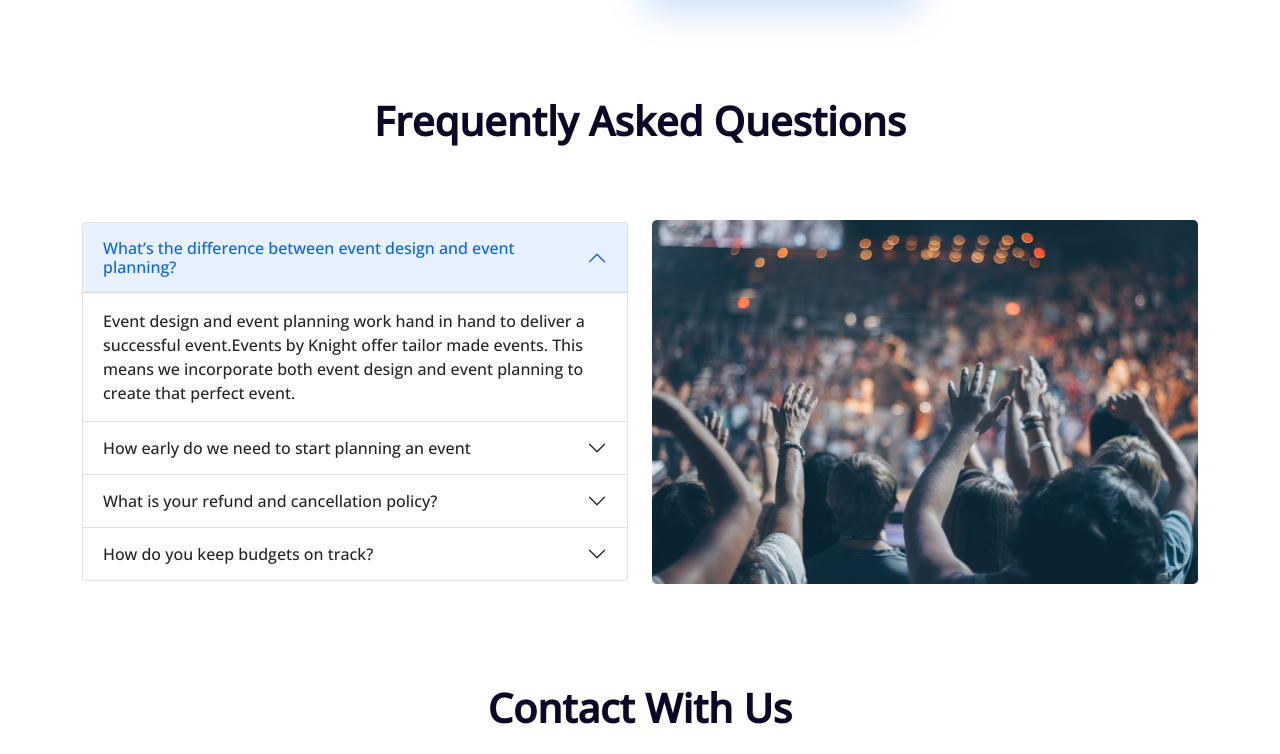
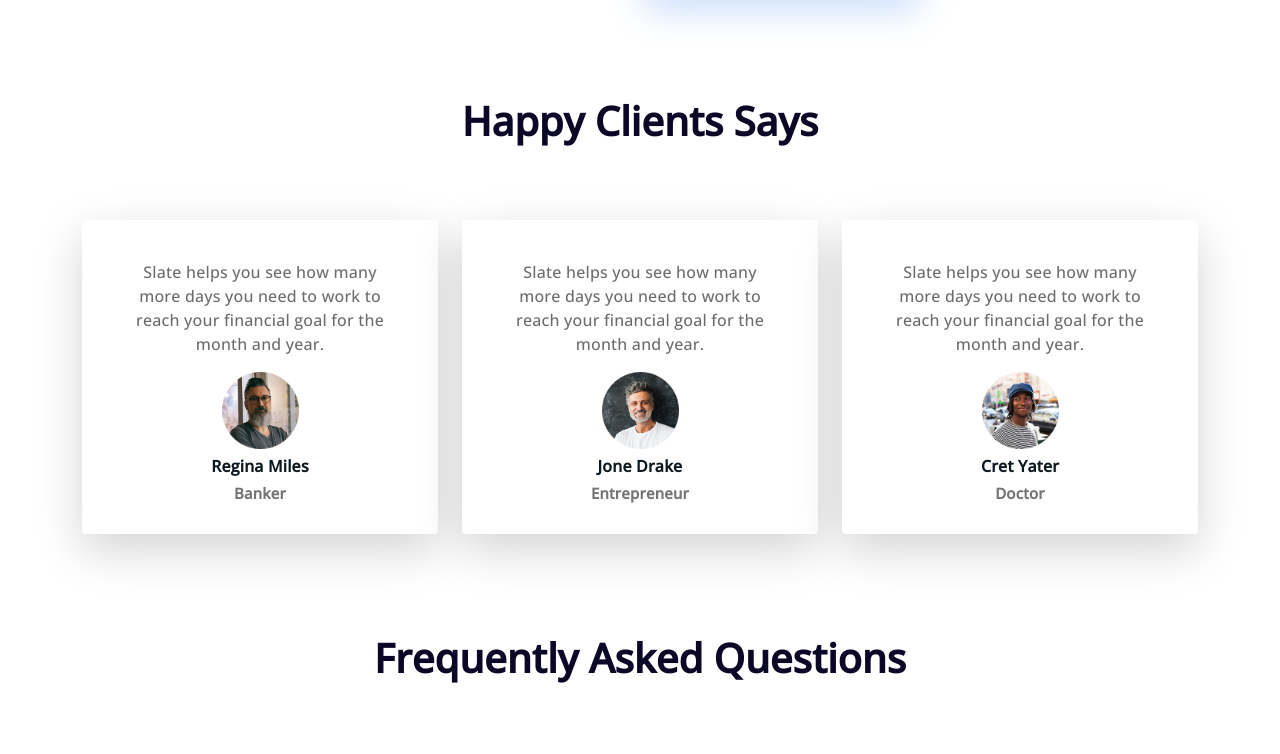
Before and after one commit to rockydey/artistic-convention-center, a plain HTML site: page index.html in a window 1280 px wide. Shown: the part 1369-2123 px from the top of the page. Drawn offline with nearby package versions, Linux system fonts and the light colour scheme.

Commit message:
clients section added

```diff
--- a/css/style.css
+++ b/css/style.css
@@ -14,6 +14,9 @@ body{
     font-family: 'Bebas Neue', cursive;
     padding-top: 20px;
     padding-bottom: 20px;
+}
+.zone-color{
+    color: #0A0826;
 }
 
 /* carousel styles */
@@ -47,6 +50,22 @@ body{
     top: -23px;
 }
 
+/* Happy Clients styles */
+.clients-para{
+    letter-spacing: 0.2px;
+    color: #6C6C6C;
+}
+.clients-head-1{
+    color: #0C1920;
+    font-size: 16px;
+    letter-spacing: 0.2px;
+}
+.clients-head-2{
+    color: #747474;
+    font-size: 15px;
+    letter-spacing: 0.2px;
+}
+
 /* Contact Form Styles */
 .contact-form{
     border-top: 0;
--- a/index.html
+++ b/index.html
@@ -22,7 +22,8 @@
         <section class="container">
             <nav class="navbar navbar-expand-lg navbar-light">
                 <div class="container-fluid">
-                    <a class="navbar-brand nav-logo fs-2" href="#">Artistic Zone</a>
+                    <a class="navbar-brand nav-logo fs-2" href="#">
+                        <span class="text-success">Artistic</span> <span class="zone-color">Zone</span></a>
                     <button class="navbar-toggler" type="button" data-bs-toggle="collapse"
                         data-bs-target="#navbarSupportedContent" aria-controls="navbarSupportedContent"
                         aria-expanded="false" aria-label="Toggle navigation">
@@ -235,6 +236,51 @@
                 </div>
             </div>
         </section>
+        <!-- Happy Clients -->
+        <section class="container common-margin">
+            <h1 class="text-center fs-1 fw-bolder package-main-head">Happy Clients Says</h1>
+            <div class="row row-cols-1 row-cols-md-2 row-cols-lg-3 g-4">
+                <div class="col text-center">
+                  <div class="card shadow-lg p-4 rounded border-0 h-100">
+                      <div class="card-body">
+                          <p class="card-text clients-para">Slate helps you see how
+                            many more days you need
+                            to work to reach your financial
+                            goal for the month and year.</p>
+                        </div>
+                        <img src="./images/person 1.png" class="card-img-top w-25 mx-auto mb-2" alt="...">
+                        <h4 class="clients-head-1 fw-bold">Regina Miles</h4>
+                        <h4 class="clients-head-2 fw-bold">Banker</h4>
+                  </div>
+                </div>
+                <div class="col text-center">
+                  <div class="card shadow-lg p-4 rounded border-0 h-100">
+                      <div class="card-body">
+                          <p class="card-text clients-para">Slate helps you see how
+                            many more days you need
+                            to work to reach your financial
+                            goal for the month and year.</p>
+                        </div>
+                        <img src="./images/person 2.png" class="card-img-top w-25 mx-auto mb-2" alt="...">
+                        <h4 class="clients-head-1 fw-bold">Jone Drake</h4>
+                        <h4 class="clients-head-2 fw-bold">Entrepreneur</h4>
+                  </div>
+                </div>
+                <div class="col text-center">
+                  <div class="card shadow-lg p-4 rounded border-0 h-100">
+                      <div class="card-body">
+                          <p class="card-text clients-para">Slate helps you see how
+                            many more days you need
+                            to work to reach your financial
+                            goal for the month and year.</p>
+                        </div>
+                        <img src="./images/person 3.png" class="card-img-top w-25 mx-auto mb-2" alt="...">
+                        <h4 class="clients-head-1 fw-bold">Cret Yater</h4>
+                        <h4 class="clients-head-2 fw-bold">Doctor</h4>
+                  </div>
+                </div>
+              </div>
+        </section>
         <!-- FAQs -->
         <section class="container common-margin">
             <h1 class="text-center fs-1 fw-bolder package-main-head">Frequently Asked Questions</h1>
@@ -331,12 +377,18 @@
                 <div class="col-lg-6 col-12 order-lg-2 order-1 ps-lg-5">
                     <form action="" class="d-flex flex-column gap-2">
                         <label for="fname" class="package-head fs-5 fw-bold">Name</label>
-                        <input class="contact-form mb-4" type="text" id="fname" name="firstname" placeholder="Your Full Name">
+                        <input class="contact-form mb-3" type="text" id="fname" name="firstname"
+                            placeholder="Your Full Name">
                         <label for="email" class="package-head fs-5 fw-bold">Email</label>
-                        <input class="contact-form mb-4" type="email" id="email" name="Email" placeholder="Your Email Address">
+                        <input class="contact-form mb-3" type="email" id="email" name="Email"
+                            placeholder="Your Email Address">
                         <label for="subject" class="package-head fs-5 fw-bold">Messages</label>
-                        <textarea class="contact-form" id="subject" name="subject" placeholder="Write Your Messages"
-                            ></textarea>
+                        <textarea class="contact-form mb-3" id="subject" name="subject"
+                            placeholder="Write Your Messages"></textarea>
+                        <div class="d-grid d-md-block">
+                            <button class="btn btn-success text-white fw-bold text-uppercase px-4 py-2"
+                                type="button">Submit</button>
+                        </div>
                     </form>
                 </div>
             </div>
```
